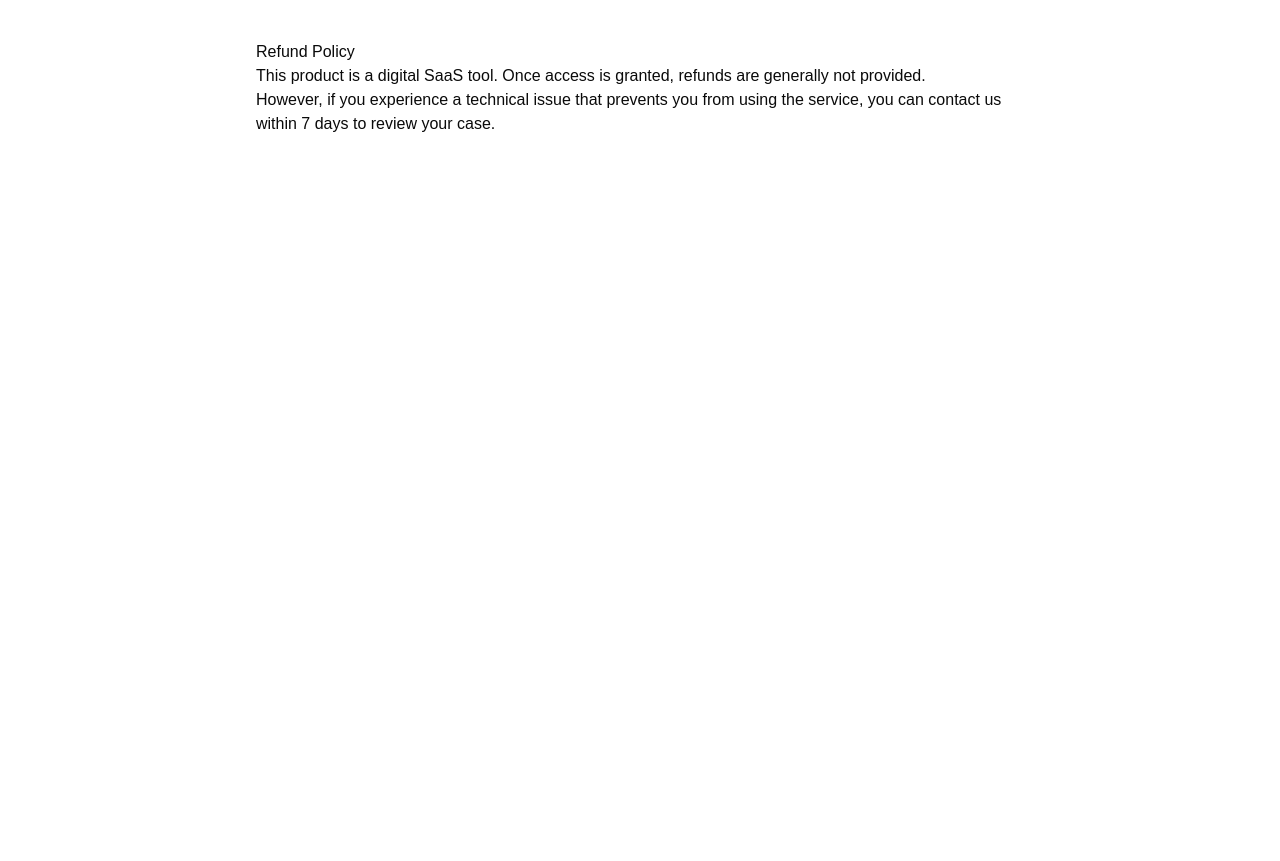
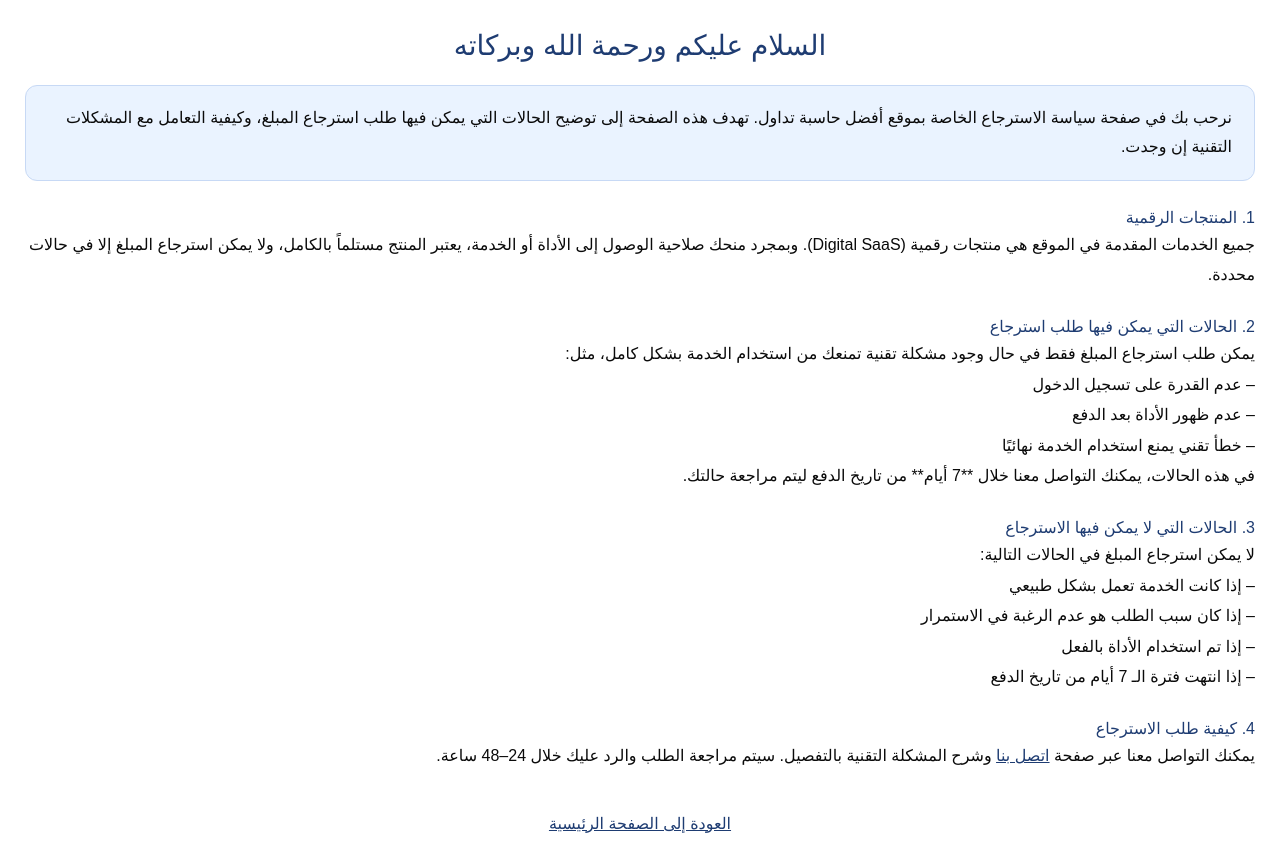
Before and after one commit to drishinnawy/tadawul-calculator-web, a Next.js app: page /refund in a window 1280 px wide. Before the commit the page ends 800 px from the top, so only its background shows below. Built offline with nearby package versions, Linux system fonts and the light colour scheme.

Commit message:
Refactor RefundPage to RefundPolicy with SEO enhancements
Updated the RefundPage component to RefundPolicy with enhanced content and added metadata for SEO. The new layout includes Arabic text and detailed refund conditions.

```diff
--- a/src/pages/refund.tsx
+++ b/src/pages/refund.tsx
@@ -1,9 +1,107 @@
-export default function RefundPage() {
+import Head from "next/head";
+
+export default function RefundPolicy() {
   return (
-    <main style={{ maxWidth: 800, margin: "40px auto", padding: "0 16px" }}>
-      <h1>Refund Policy</h1>
-      <p>This product is a digital SaaS tool. Once access is granted, refunds are generally not provided.</p>
-      <p>However, if you experience a technical issue that prevents you from using the service, you can contact us within 7 days to review your case.</p>
-    </main>
+    <>
+      <Head>
+        <title>سياسة الاسترجاع | أفضل حاسبة تداول</title>
+        <meta
+          name="description"
+          content="سياسة الاسترجاع الخاصة بموقع أفضل حاسبة تداول. توضح هذه الصفحة شروط استرجاع المبالغ في حال وجود مشكلة تقنية."
+        />
+        <meta
+          name="keywords"
+          content="سياسة الاسترجاع, refund policy, تداول, إدارة رأس المال"
+        />
+      </Head>
+
+      <div style={{ padding: "25px", direction: "rtl", textAlign: "right" }}>
+        <h1
+          style={{
+            fontSize: "28px",
+            marginBottom: "18px",
+            color: "#1e3c72",
+            textAlign: "center",
+          }}
+        >
+          السلام عليكم ورحمة الله وبركاته
+        </h1>
+
+        <p
+          style={{
+            background: "#eaf3ff",
+            padding: "18px 22px",
+            borderRadius: "12px",
+            lineHeight: "1.8",
+            marginBottom: "25px",
+            border: "1px solid #c7d9f5",
+          }}
+        >
+          نرحب بك في صفحة سياسة الاسترجاع الخاصة بموقع أفضل حاسبة تداول. تهدف
+          هذه الصفحة إلى توضيح الحالات التي يمكن فيها طلب استرجاع المبلغ، وكيفية
+          التعامل مع المشكلات التقنية إن وجدت.
+        </p>
+
+        <h2 style={{ color: "#1e3c72", marginTop: "25px" }}>
+          1. المنتجات الرقمية
+        </h2>
+        <p style={{ lineHeight: "1.9" }}>
+          جميع الخدمات المقدمة في الموقع هي منتجات رقمية (Digital SaaS). وبمجرد
+          منحك صلاحية الوصول إلى الأداة أو الخدمة، يعتبر المنتج مستلماً بالكامل،
+          ولا يمكن استرجاع المبلغ إلا في حالات محددة.
+        </p>
+
+        <h2 style={{ color: "#1e3c72", marginTop: "25px" }}>
+          2. الحالات التي يمكن فيها طلب استرجاع
+        </h2>
+        <p style={{ lineHeight: "1.9" }}>
+          يمكن طلب استرجاع المبلغ فقط في حال وجود مشكلة تقنية تمنعك من استخدام
+          الخدمة بشكل كامل، مثل:
+          <br />– عدم القدرة على تسجيل الدخول
+          <br />– عدم ظهور الأداة بعد الدفع
+          <br />– خطأ تقني يمنع استخدام الخدمة نهائيًا
+          <br />
+          في هذه الحالات، يمكنك التواصل معنا خلال **7 أيام** من تاريخ الدفع ليتم
+          مراجعة حالتك.
+        </p>
+
+        <h2 style={{ color: "#1e3c72", marginTop: "25px" }}>
+          3. الحالات التي لا يمكن فيها الاسترجاع
+        </h2>
+        <p style={{ lineHeight: "1.9" }}>
+          لا يمكن استرجاع المبلغ في الحالات التالية:
+          <br />– إذا كانت الخدمة تعمل بشكل طبيعي
+          <br />– إذا كان سبب الطلب هو عدم الرغبة في الاستمرار
+          <br />– إذا تم استخدام الأداة بالفعل
+          <br />– إذا انتهت فترة الـ 7 أيام من تاريخ الدفع
+        </p>
+
+        <h2 style={{ color: "#1e3c72", marginTop: "25px" }}>
+          4. كيفية طلب الاسترجاع
+        </h2>
+        <p style={{ lineHeight: "1.9" }}>
+          يمكنك التواصل معنا عبر صفحة{" "}
+          <a href="/contact" style={{ color: "#1e3c72", textDecoration: "underline" }}>
+            اتصل بنا
+          </a>{" "}
+          وشرح المشكلة التقنية بالتفصيل. سيتم مراجعة الطلب والرد عليك خلال 24–48
+          ساعة.
+        </p>
+
+        {/* زر العودة */}
+        <div style={{ textAlign: "center", marginTop: "40px" }}>
+          <a
+            href="/"
+            style={{
+              color: "#1e3c72",
+              textDecoration: "underline",
+              fontSize: "16px",
+            }}
+          >
+            العودة إلى الصفحة الرئيسية
+          </a>
+        </div>
+      </div>
+    </>
   );
 }
```
